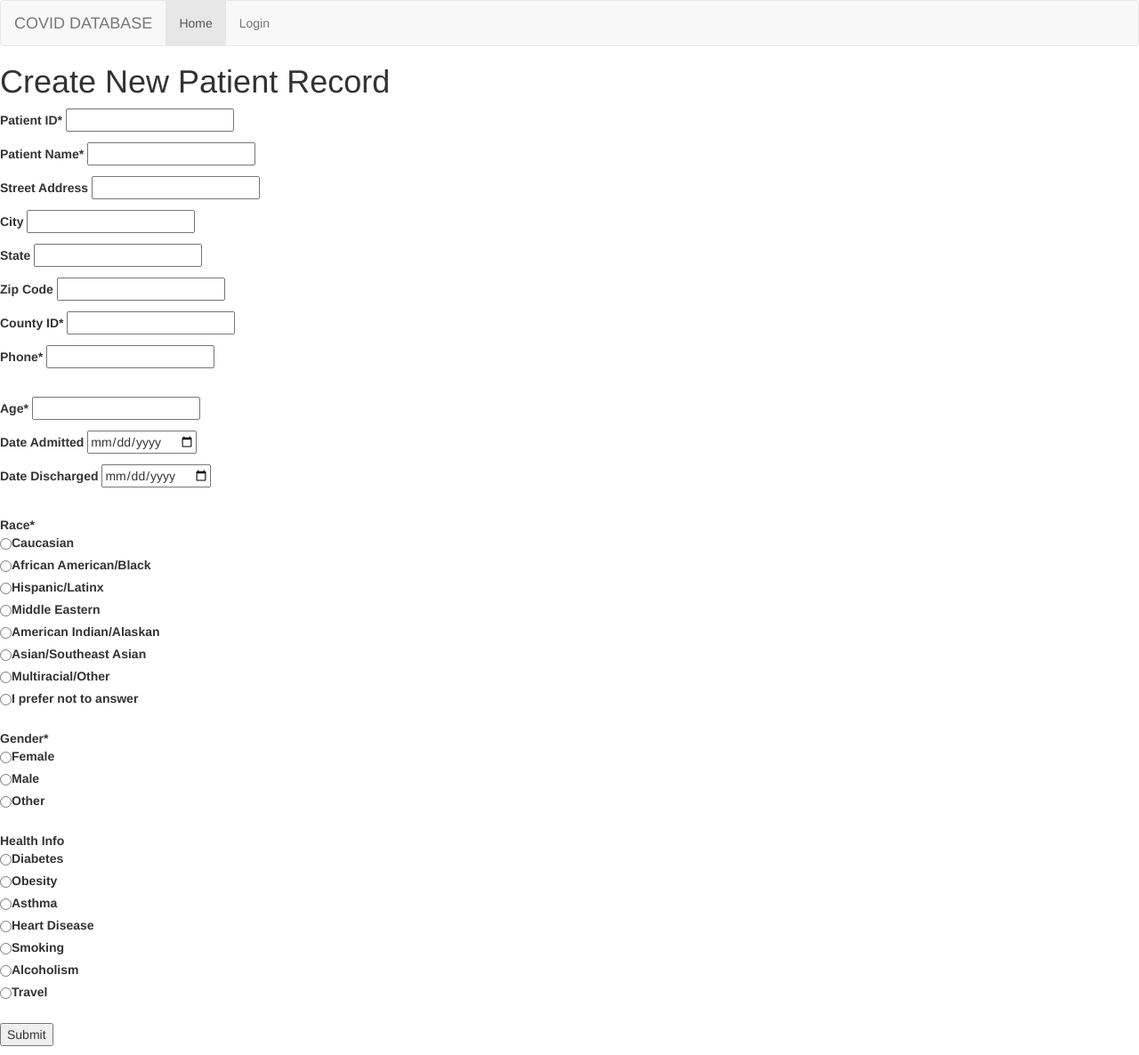
After one commit to ColeanLogic/COVID_Database_Project, a Flask app: page /patient_create in a window 1280 px wide. The commit adds this page. Shown: the whole page at 89% size. Run offline with Flask 2, Linux system fonts and the light colour scheme; parts of the project's set-up code (start-up, migrations or seed data) failed here and were passed over; some libraries are stand-ins or nearby versions.

Commit message:
updated main.py and templates to create patient records

```diff
--- a/flask_main/main.py
+++ b/flask_main/main.py
@@ -2,14 +2,18 @@
 import mysql.connector
 import pdb
 import os
+from forms import PatientFormCreate
+from flask_wtf import FlaskForm
+from wtforms import StringField, SubmitField, TextAreaField, RadioField
+from wtforms.validators import DataRequired
 
 app = Flask(__name__)
 app.secret_key = b'helloworld'
 
-host = '127.0.0.1'
-user = 'root'
-passwd = ''
-dbname= 'COVID_Database'
+host = '192.168.64.2'
+user = 'cassie'
+passwd = 'cassie'
+dbname= 'coviddb'
 
 def connect_to_xampp(host,user,passwd,dbname):
     connection = None
@@ -18,6 +22,7 @@
     except mysql.connector.Error as E:
         print(E)
     return connection
+
 def connect_to_db(con,dbname):
     csr = con.cursor()
     csr.execute("use " + dbname)
@@ -30,6 +35,7 @@
     for res in csr.execute(sqlCmds,multi=True):
         pass
     con.commit()
+
 def load_tables():
     global con
     connect_to_db(con,dbname)
@@ -44,6 +50,7 @@
         csr = con.cursor()
         csr.execute(load_data_query)
         con.commit()
+
 def database_created():
     csr = con.cursor()
     csr.execute("SHOW DATABASES LIKE '" + dbname +"';")
@@ -56,6 +63,7 @@
     csr.execute(query)
     return csr.fetchall()
 
+# Connect to mysql database, create database if not created yet
 con = connect_to_xampp(host,user,passwd,dbname)
 if not database_created():
     create_tables()
@@ -82,10 +90,47 @@
     session.pop('usr',None)
     return redirect(url_for('home'))
 
+
 @app.route('/somewhere_else',methods=['POST'])
 def results_page():
     if request.method == 'POST':
         tblname = request.form['tablename']
         qry = "select * from " + tblname +";"
         res = return_query(qry)
-        return render_template('results.html',res=res,name=tblname);
+        return render_template('results.html',res=res,name=tblname)
+
+@app.route('/hooray', methods=['GET', 'POST'])
+def hooray():
+    return render_template('hooray.html')
+
+# Patient Routes
+@app.route('/patient_created/<new_patient_id>', methods=['GET', 'POST'])
+def patient_created(new_patient_id):
+    qry = f'''SELECT * FROM patient WHERE patient_id = "{new_patient_id}"'''
+    res = return_query(qry)
+    return render_template('patient_created.html', res=res)
+
+@app.route('/patient_create', methods=['GET', 'POST'])
+def patient_create():
+    global con
+    patient_form_create = PatientFormCreate()
+    if patient_form_create.validate_on_submit():
+        new_patient_id = patient_form_create.patient_id.data
+        new_name = patient_form_create.name.data
+        new_address_street = patient_form_create.address_street.data
+        new_address_city = patient_form_create.address_city.data
+        new_address_state = patient_form_create.address_state.data
+        new_address_zip = patient_form_create.address_zip.data
+        new_county_id = patient_form_create.county_id.data
+        new_phone = patient_form_create.phone.data
+        new_age = patient_form_create.age.data
+        new_race = patient_form_create.race.data
+        new_gender = patient_form_create.gender.data
+        new_health_info = patient_form_create.health_info.data
+        new_admitted = patient_form_create.admitted.data
+        new_discharged = patient_form_create.discharged.data
+        qry = f'''INSERT INTO patient (patient_id, name, address_street, address_city, address_state, address_zip, county_id, phone, age, race, gender, health_info, admitted, discharged) VALUES ({new_patient_id},"{new_name}","{new_address_street}","{new_address_city}","{new_address_state}","{new_address_zip}","{new_county_id}","{new_phone}", "{new_age}","{new_race}","{new_gender}","{new_health_info}","{new_admitted}","{new_discharged}");'''
+        csr = con.cursor()
+        csr.execute(qry)
+        return redirect(f'/patient_created/{new_patient_id}.html')
+    return render_template('patient_create.html', template_form=patient_form_create)
--- a/flask_main/templates/base.html
+++ b/flask_main/templates/base.html
@@ -13,7 +13,7 @@
 <nav class="navbar navbar-default">
   <div class="container-fluid">
     <div class="navbar-header">
-      <a class="navbar-brand" href="#">COVID DATABASE</a>
+      <a class="navbar-brand" href="/">COVID DATABASE</a>
     </div>
     <ul class="nav navbar-nav">
       <li class="active"><a href="#">Home</a></li>
@@ -21,6 +21,14 @@
       <li><a href="login">Login</a></li>
 	  {% else %}
       <li><a href="test">Select All Rows</a></li>
+      <li>
+        <a class="nav-link dropdown-toggle" href="#" id="navbarDropdownMenuLink" data-toggle="dropdown">
+          Patient
+        </a>
+        <div class="dropdown-menu" aria-labelledby="navbarDropdownMenuLink">
+          <a class="dropdown-item" href="patient_create">Create</a>
+        </div>
+      </li>
       <li><a href="#">Other</a></li>
 	  {% endif %}
     </ul>
--- /dev/null
+++ b/flask_main/templates/hooray.html
@@ -0,0 +1 @@
+<h1>It validates</h1>
--- /dev/null
+++ b/flask_main/templates/patient_create.html
@@ -0,0 +1,71 @@
+{% extends "base.html" %}
+{% block content %}
+
+<h1>Create New Patient Record</h1>
+
+<form action='/patient_create' method="POST">
+   {{ template_form.hidden_tag() }}
+   <p>{{ template_form.patient_id.label }}
+   {{ template_form.patient_id() }}</p>
+   <p>{{ template_form.name.label }}
+   {{ template_form.name() }}</p>
+   <p>{{ template_form.address_street.label }}
+   {{ template_form.address_street() }}</p>
+   <p>{{ template_form.address_city.label }}
+   {{ template_form.address_city() }}</p>
+   <p>{{ template_form.address_state.label }}
+   {{ template_form.address_state() }}</p>
+   <p>{{ template_form.address_zip.label }}
+   {{ template_form.address_zip() }}</p>
+   <p>{{ template_form.county_id.label }}
+   {{ template_form.county_id() }}</p>
+   <p>{{ template_form.phone.label }}
+   {{ template_form.phone() }}</p>
+   <br>
+   <p>{{ template_form.age.label }}
+   {{ template_form.age() }}</p>
+   <p>{{ template_form.admitted.label }}
+   {{ template_form.admitted() }}</p>
+   <p>{{ template_form.discharged.label }}
+   {{ template_form.discharged() }}</p>
+   <br>
+   <table>
+      <tr><strong>Race* </strong></tr>
+      <tr>
+            {% for btn in template_form.race %}
+            <tr>
+               <td>{{ btn() }}</td>
+               <td>{{ btn.label }}</td>
+            </tr>
+            {% endfor %}
+      </tr>
+   </table>
+   <br>
+   <table>
+      <tr><strong>Gender* </strong></tr>
+      <tr>
+            {% for btn in template_form.gender %}
+            <tr>
+               <td>{{ btn() }}</td>
+               <td>{{ btn.label }}</td>
+            </tr>
+            {% endfor %}
+      </tr>
+   </table>
+   <br>
+   <table>
+      <tr><strong>Health Info </strong></tr>
+      <tr>
+            {% for btn in template_form.health_info %}
+            <tr>
+               <td>{{ btn() }}</td>
+               <td>{{ btn.label }}</td>
+            </tr>
+            {% endfor %}
+      </tr>
+   </table>
+   <br>
+
+   <p>{{ template_form.submit() }}</p>
+</form>
+{% endblock %}
```
Also changed, not shown: flask_main/templates/patient_created.html (added, +18 -0 lines).
